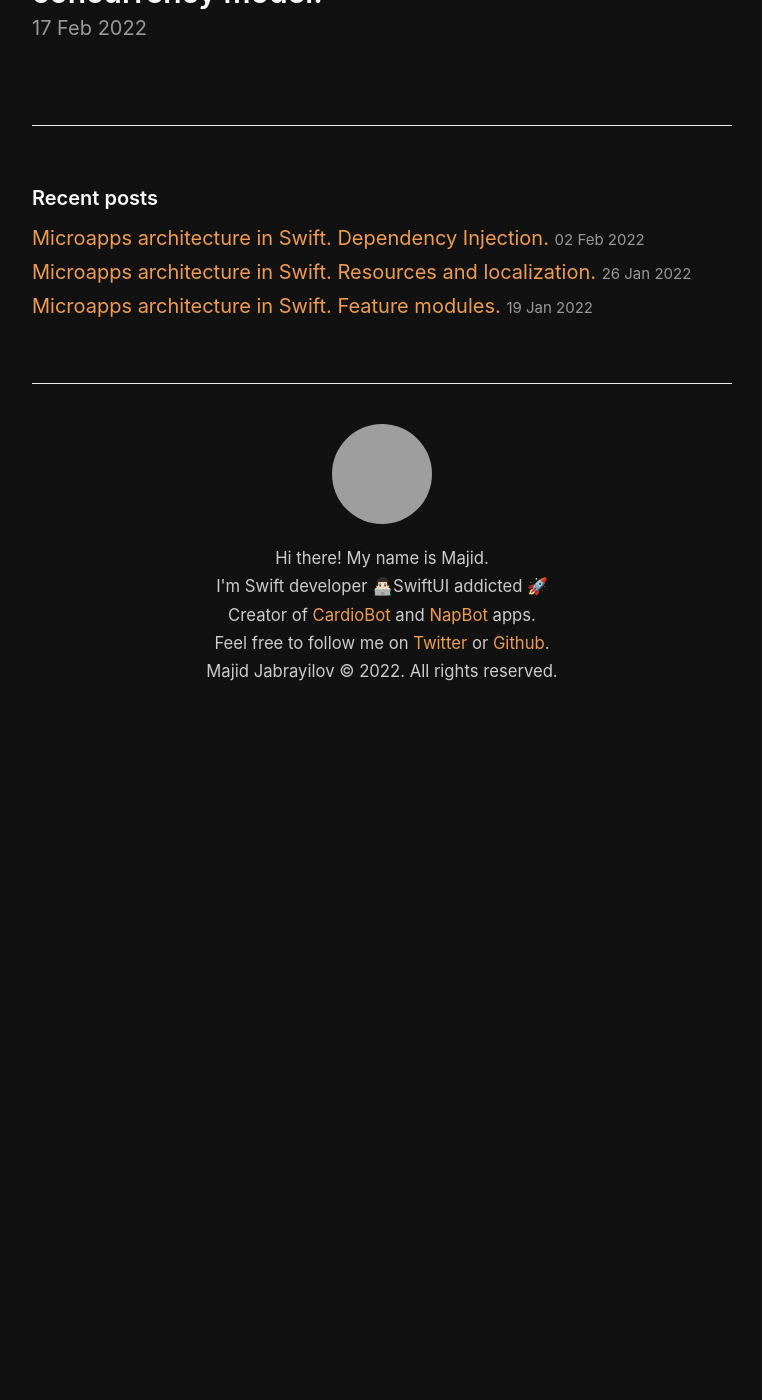
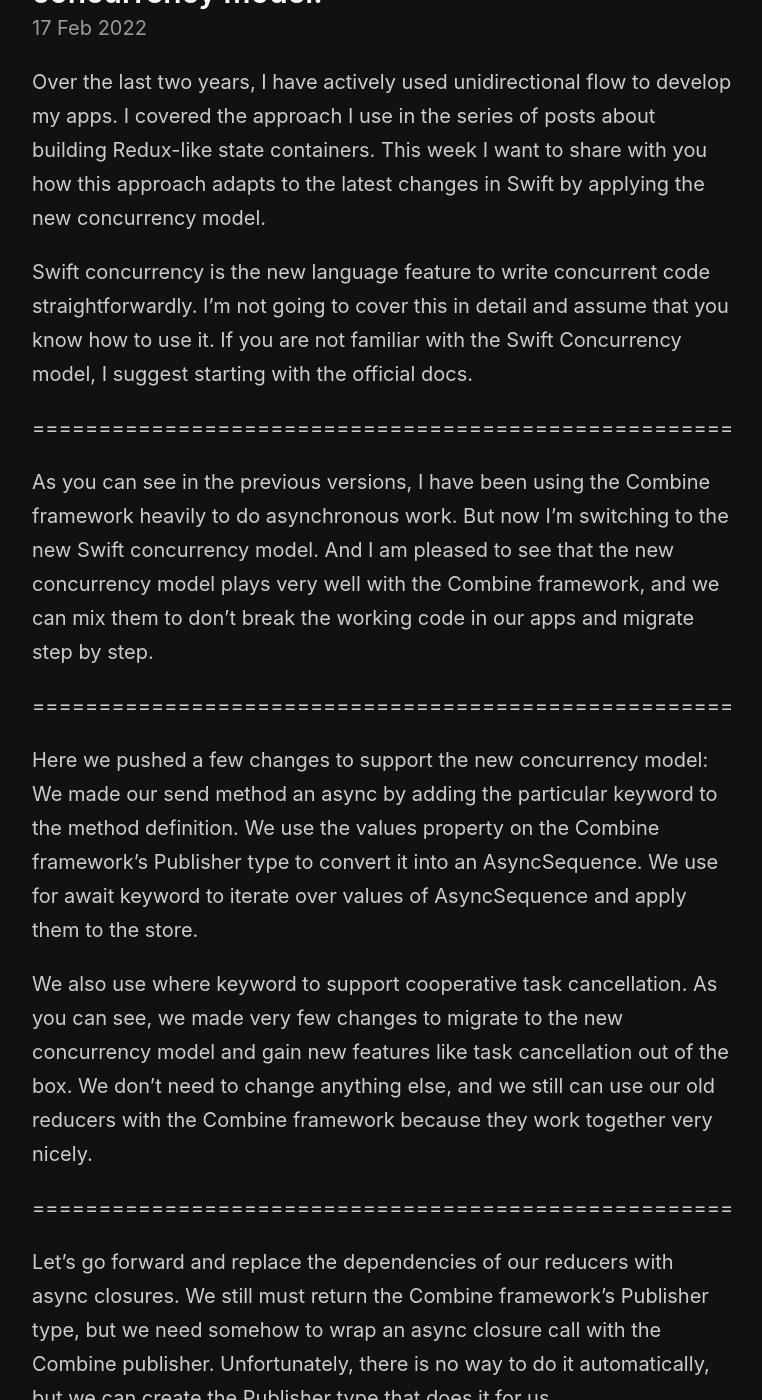
Before and after one commit to mecid/mecid.github.io, a Jekyll site: the page built from _posts/2022-02-17-redux-like-state-container-in-swiftui-part5.md, in a window 1280 px wide and 1400 px high, scrolled down 248 px. Shown: the whole window, without its empty margins (258-1020 px from the left). Built offline with Jekyll 4.4.1, drawn with Linux system fonts in a browser that asks for light colours; before the commit the page ends 974 px from its top, so only the background shows below that; some of the changed text lies outside the part shown; grey boxes are pictures that could not be loaded.

Commit message:
redux part 5 content added

```diff
--- a/_posts/2022-02-17-redux-like-state-container-in-swiftui-part5.md
+++ b/_posts/2022-02-17-redux-like-state-container-in-swiftui-part5.md
@@ -2,3 +2,36 @@
 title: Redux-like state container in SwiftUI. Swift concurrency model.
 layout: post
 ---
+
+Over the last two years, I have actively used unidirectional flow to develop my apps. I covered the approach I use in the series of posts about building Redux-like state containers. This week I want to share with you how this approach adapts to the latest changes in Swift by applying the new concurrency model.
+
+Swift concurrency is the new language feature to write concurrent code straightforwardly. I'm not going to cover this in detail and assume that you know how to use it. If you are not familiar with the Swift Concurrency model, I suggest starting with the official docs.
+
+=====================================================
+
+As you can see in the previous versions, I have been using the Combine framework heavily to do asynchronous work. But now I'm switching to the new Swift concurrency model. And I am pleased to see that the new concurrency model plays very well with the Combine framework, and we can mix them to don't break the working code in our apps and migrate step by step.
+
+=====================================================
+
+Here we pushed a few changes to support the new concurrency model:
+We made our send method an async by adding the particular keyword to the method definition.
+We use the values property on the Combine framework's Publisher type to convert it into an AsyncSequence.
+We use for await keyword to iterate over values of AsyncSequence and apply them to the store.
+
+We also use where keyword to support cooperative task cancellation. As you can see, we made very few changes to migrate to the new concurrency model and gain new features like task cancellation out of the box. We don't need to change anything else, and we still can use our old reducers with the Combine framework because they work together very nicely.
+
+=====================================================
+
+Let's go forward and replace the dependencies of our reducers with async closures. We still must return the Combine framework's Publisher type, but we need somehow to wrap an async closure call with the Combine publisher. Unfortunately, there is no way to do it automatically, but we can create the Publisher type that does it for us.
+
+=====================================================
+
+Let me introduce the SendablePublisher type that allows us to convert any async closure to the Combine publisher. Please look at how we use the handleEvents operator to implement the support for the cooperative cancellation. Now we can refactor our reducer to use async closures for side effects.
+
+=====================================================
+
+SwiftUI provides us with the task view modifier accepting an async closure. SwiftUI automatically runs past closure when the view appears and tracks its lifecycle. SwiftUI cancels the task created for an async closure whenever the view disappears, and if you support the cooperative cancellation model, your task automatically stops.
+
+=====================================================
+
+This week we learned how to migrate our codebase from the Combine framework to the new Swift concurrency model using small steps. I love the way they play together, but I believe that the new Swift concurrency model is the future of async tasks. I hope to eliminate the Combine framework whenever the AsyncSequence type gains all the needed transformation operators offered by the Combine framework's Publisher type.
```
